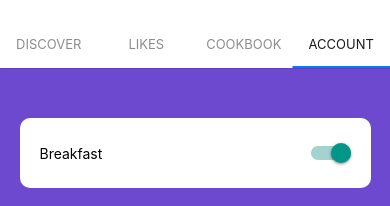
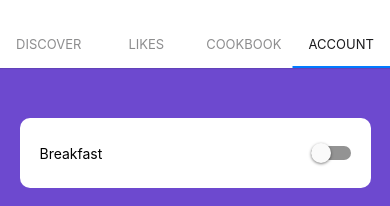
Before and after one commit to LailaaArman/FoodTinder, a React Native app: screen /Account in a window 390 px wide. Shown: the top 206 px of the page. Built offline with nearby package versions, Linux system fonts and the light colour scheme.

Commit message:
Redux implementation of user preferences almost done
First switch wonky.. WIP

```diff
--- a/components/account.js
+++ b/components/account.js
@@ -1,40 +1,35 @@
 import { StyleSheet, Text, View, Switch, List} from 'react-native';
 import React, { useState, useEffect, Component } from 'react';
-import { useSelector } from 'react-redux';
-import { useDispatch } from 'react-redux';
-import { FontAwesome } from '@expo/vector-icons';
+import { useSelector, useDispatch } from 'react-redux';
+import { setPreferences } from '../src/actions/preferences';
+import { preferenceReducer } from '../src/reducers/preferenceReducer';
 
-function renderSettings() {
-  const [settings, setSettings] = useState([
-    {id: 0, name: "Breakfast",    value: true},
-    {id: 1, name: "Lunch",        value: true},
-    {id: 2, name: "Dinner",       value: true},
-    {id: 3, name: "Vegetarian",   value: true},
-    {id: 4, name: "Vegan",        value: true},
-    {id: 5, name: "Lactose free", value: true},
-    {id: 6, name: "Nut free",     value: true}
-  ])
+function renderPreferences() {
+  const dispatch = useDispatch();
+  // Get the current settings state
+  const state = useSelector(state => state.preferenceReducer)
 
-  const listSettings = settings.map((item) => (
-    <View key={item.id} style={styles.setting}>
-      <Text>{item.name}</Text>
+  const listPreferences = state.preferences.map((preference) => (
+    <View key={preference.id} style={styles.setting}>
+      <Text>{preference.name}</Text>
       <Switch
-          value={item.value}
+          value={preference.value}
           onValueChange={() => {
-              item.value = !item.value;
-              setSettings([...settings]);
-              console.log(settings);
+              preference.value = !preference.value
+              dispatch(setPreferences(state))
+              console.log("Something happened!")
+              console.log(state)
           }}
       />
     </View>
   ));
-  return listSettings;
+  return listPreferences;
 }
 
 function AccountScreen(){
   return(
   <View style={styles.container}>
-    {renderSettings()}
+    {renderPreferences()}
   </View>
   );
 }
@@ -64,22 +59,3 @@ const styles = StyleSheet.create({
     alignItems: "center",
   }
 })
-
-
-// const settingsArray = [
-//   {id: 0, name: "Breakfast", value: true},
-//   {id: 1, name: "Lunch", value: true},
-//   {id: 2, name: "Dinner", value: true},
-//   {id: 3, name: "Vegetarian", value: true},
-//   {id: 4, name: "Vegan", value: true},
-//   {id: 5, name: "Lactose free", value: true},
-//   {id: 6, name: "Nut free", value: true}
-// ]
-
-// const [breakfast, setBreakfast] = useState(settings[0].value);
-// const [lunch, setLunch] = useState(settings[1].value);
-// const [dinner, setDinner] = useState(settings[2].value);
-// const [vegetarian, setVegetarian] = useState(settings[3].value);
-// const [vegan, setBreakfast] = useState(settings[4].value);
-// const [lactoseFree, setLactoseFree] = useState(settings[5].value);
-// const [nutFree,setNutFree] = useState(settings[6].value);
--- /dev/null
+++ b/src/actions/preferences.js
@@ -0,0 +1,6 @@
+import { SET_PREFERENCES } from './types'
+
+export const setPreferences = (preferences) => ({
+    type: SET_PREFERENCES,
+    data: preferences
+})
--- /dev/null
+++ b/src/reducers/preferenceReducer.js
@@ -0,0 +1,29 @@
+import { SET_PREFERENCES } from '../actions/types';
+
+const initialState = {
+  preferences: [
+    {id: 1, name: "Breakfast",    value: true},
+    {id: 2, name: "Lunch",        value: true},
+    {id: 3, name: "Dinner",       value: true},
+    {id: 4, name: "Vegetarian",   value: true},
+    {id: 5, name: "Vegan",        value: true},
+    {id: 6, name: "Lactose free", value: true},
+    {id: 7, name: "Nut free",     value: true}
+  ]
+}
+
+const preferenceReducer = (state = initialState, action) => {
+    console.log(action)
+    // Find index of a setting in the state array
+    const index = state.preferences.findIndex(preference => preference.id !== action.data);
+
+    const newState = [...state.preferences];
+
+    // Setting the state by flipping switch, hence the inverted value
+    newState[index].value = !newState[index].value;
+
+    return {...state, preferences: newState }
+
+}
+
+export default preferenceReducer;
--- a/src/store.js
+++ b/src/store.js
@@ -1,10 +1,12 @@
 import { createStore, combineReducers } from 'redux';
 import dishReducer from './reducers/dishReducer';
 import cookbookReducer from './reducers/cookbookReducer';
+import preferenceReducer from './reducers/preferenceReducer';
 
 const rootReducer = combineReducers({
     dishReducer: dishReducer,
-    cookbookReducer: cookbookReducer
+    cookbookReducer: cookbookReducer,
+    preferenceReducer: preferenceReducer
 })
 
 export const store = createStore(rootReducer);
```
Also changed, not shown: App.js (line endings or trailing spaces).
